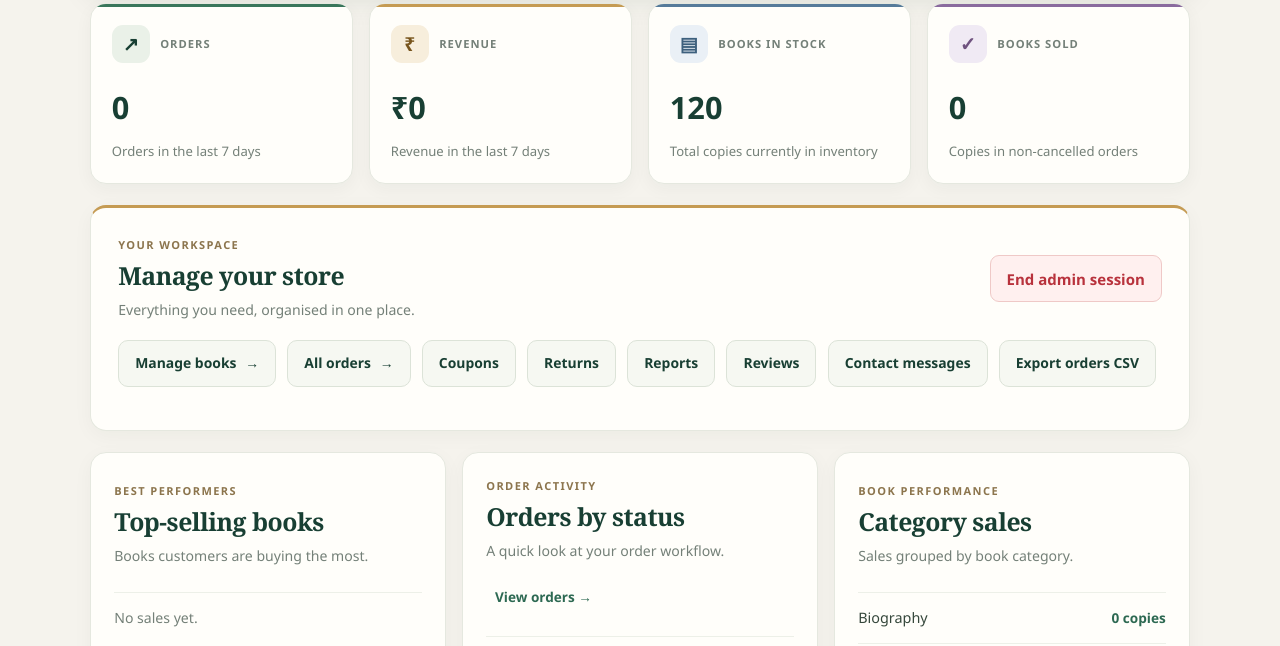
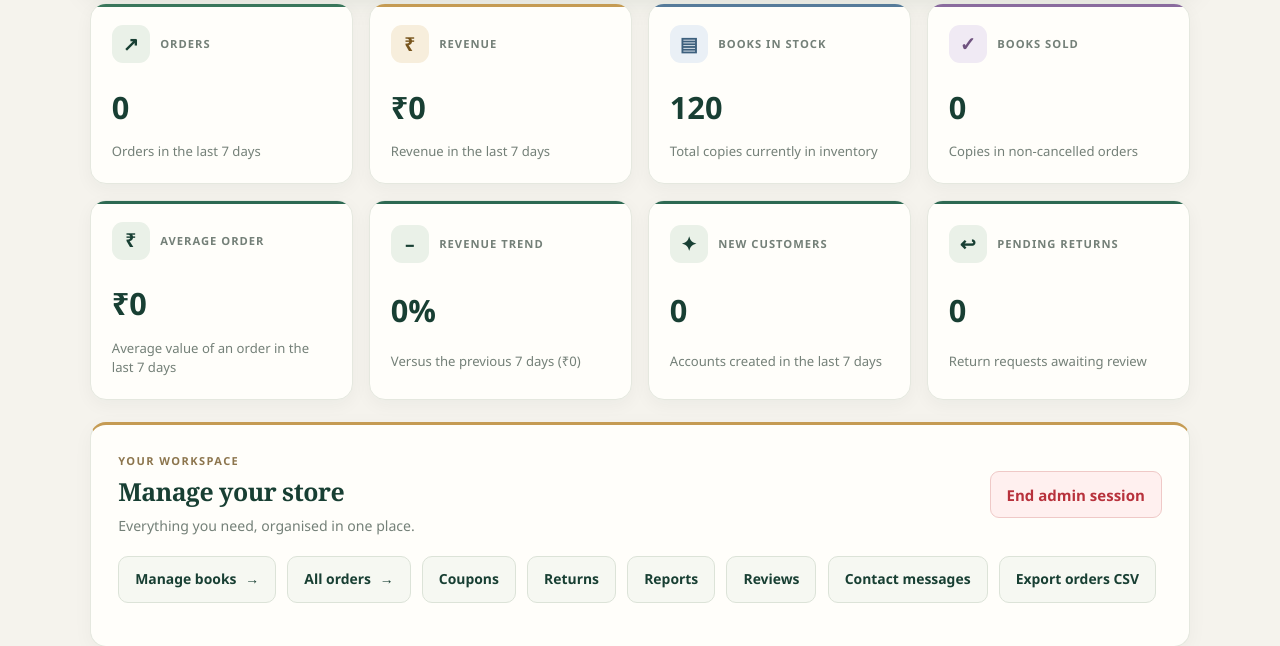
Before and after one commit to JamesReddy19/PageTurnerBooks, a Flask app: page /admin/ in a window 1280 px wide. Shown: the part 383-1029 px from the top of the page. Run offline with Flask 3, Linux system fonts and the light colour scheme; the visitor is signed in with stand-in values (Sample User, id 1); data comes from the database, SQL or seed files in the repository; data that the repository does not hold is empty.

Commit message:
Edit templates/admin.html

```diff
--- a/templates/admin.html
+++ b/templates/admin.html
@@ -53,6 +53,48 @@
             </div>
             <strong>{{ sales.total_sold }}</strong>
             <small>Copies in non-cancelled orders</small>
+        </article>
+
+        <article class="stat-card admin-stat-average">
+            <div class="stat-top">
+                <span class="stat-icon" aria-hidden="true">₹</span>
+                <span class="stat-label">AVERAGE ORDER</span>
+            </div>
+            <strong>{{ money(average_order_value) }}</strong>
+            <small>Average value of an order in the last 7 days</small>
+        </article>
+
+        <article class="stat-card admin-stat-trend">
+            <div class="stat-top">
+                <span class="stat-icon" aria-hidden="true">
+                    {% if revenue_change > 0 %}▲{% elif revenue_change < 0 %}▼{% else %}–{% endif %}
+                </span>
+                <span class="stat-label">REVENUE TREND</span>
+            </div>
+            <strong>
+                {% if revenue_change > 0 %}+{{ revenue_change }}%
+                {% elif revenue_change < 0 %}{{ revenue_change }}%
+                {% else %}0%{% endif %}
+            </strong>
+            <small>Versus the previous 7 days ({{ money(previous_revenue) }})</small>
+        </article>
+
+        <article class="stat-card admin-stat-customers">
+            <div class="stat-top">
+                <span class="stat-icon" aria-hidden="true">✦</span>
+                <span class="stat-label">NEW CUSTOMERS</span>
+            </div>
+            <strong>{{ new_customers }}</strong>
+            <small>Accounts created in the last 7 days</small>
+        </article>
+
+        <article class="stat-card admin-stat-returns">
+            <div class="stat-top">
+                <span class="stat-icon" aria-hidden="true">↩</span>
+                <span class="stat-label">PENDING RETURNS</span>
+            </div>
+            <strong>{{ pending_returns }}</strong>
+            <small>Return requests awaiting review</small>
         </article>
 
     </section>
```
